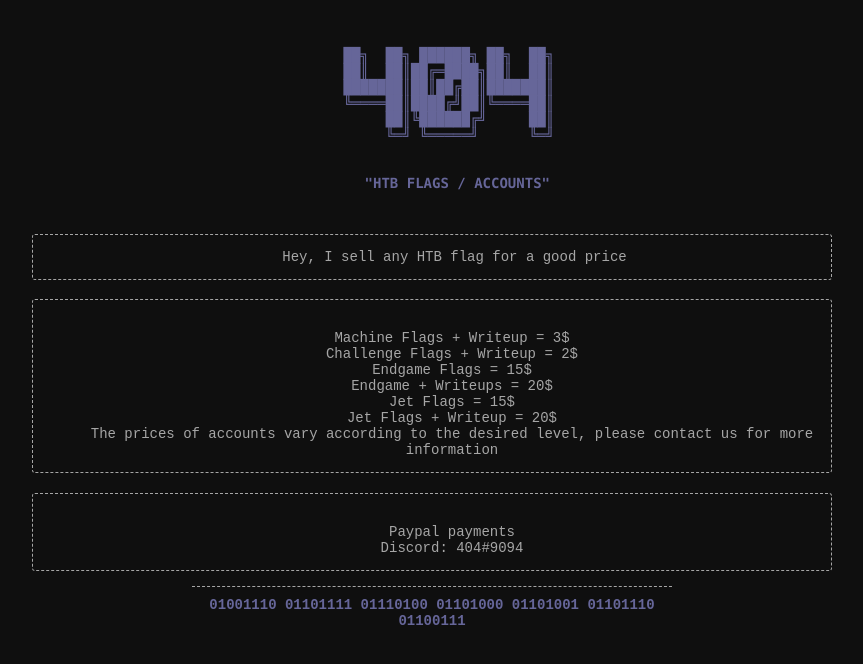
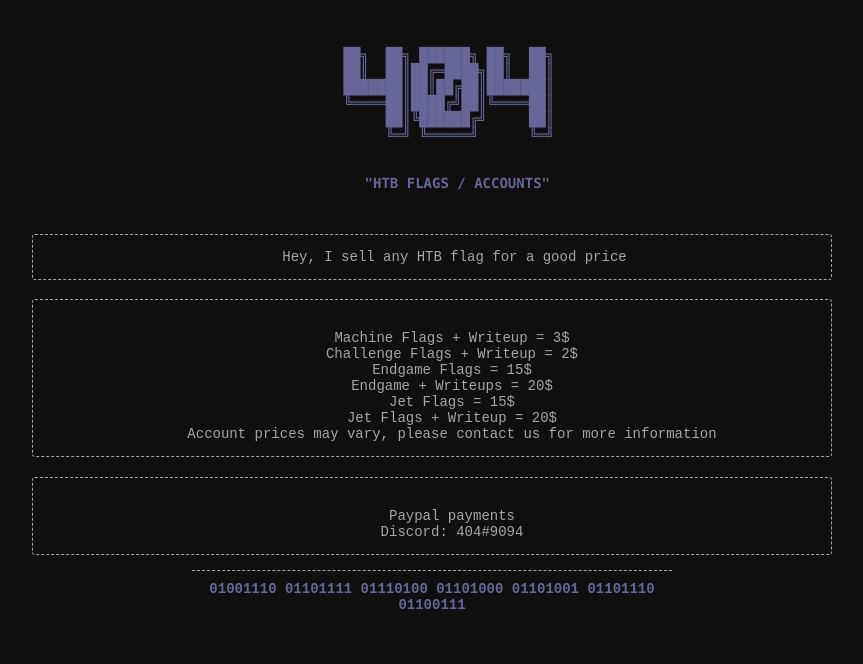
Before and after one commit to 404HTB/404HTB.github.io, a Jekyll site: the page built from index.html, in a window 1280 px wide. Shown: the top 664 px of the page, without its empty margins (208-1071 px from the left). Built offline with Jekyll 4.4.1, drawn with Linux system fonts in a browser that asks for light colours; comment, search, counter and statistics services are not loaded.

Commit message:
Update index.html

```diff
--- a/index.html
+++ b/index.html
@@ -12,7 +12,7 @@ layout: content
 <center>Endgame + Writeups = 20$ <br/></center>
 <center>Jet Flags = 15$<br/></center>
 <center>Jet Flags + Writeup = 20$<br/></center>
-<center>The prices of accounts vary according to the desired level, please contact us for more information</center>
+<center>Account prices may vary, please contact us for more information</center>
 
 </a></li>
 
```
